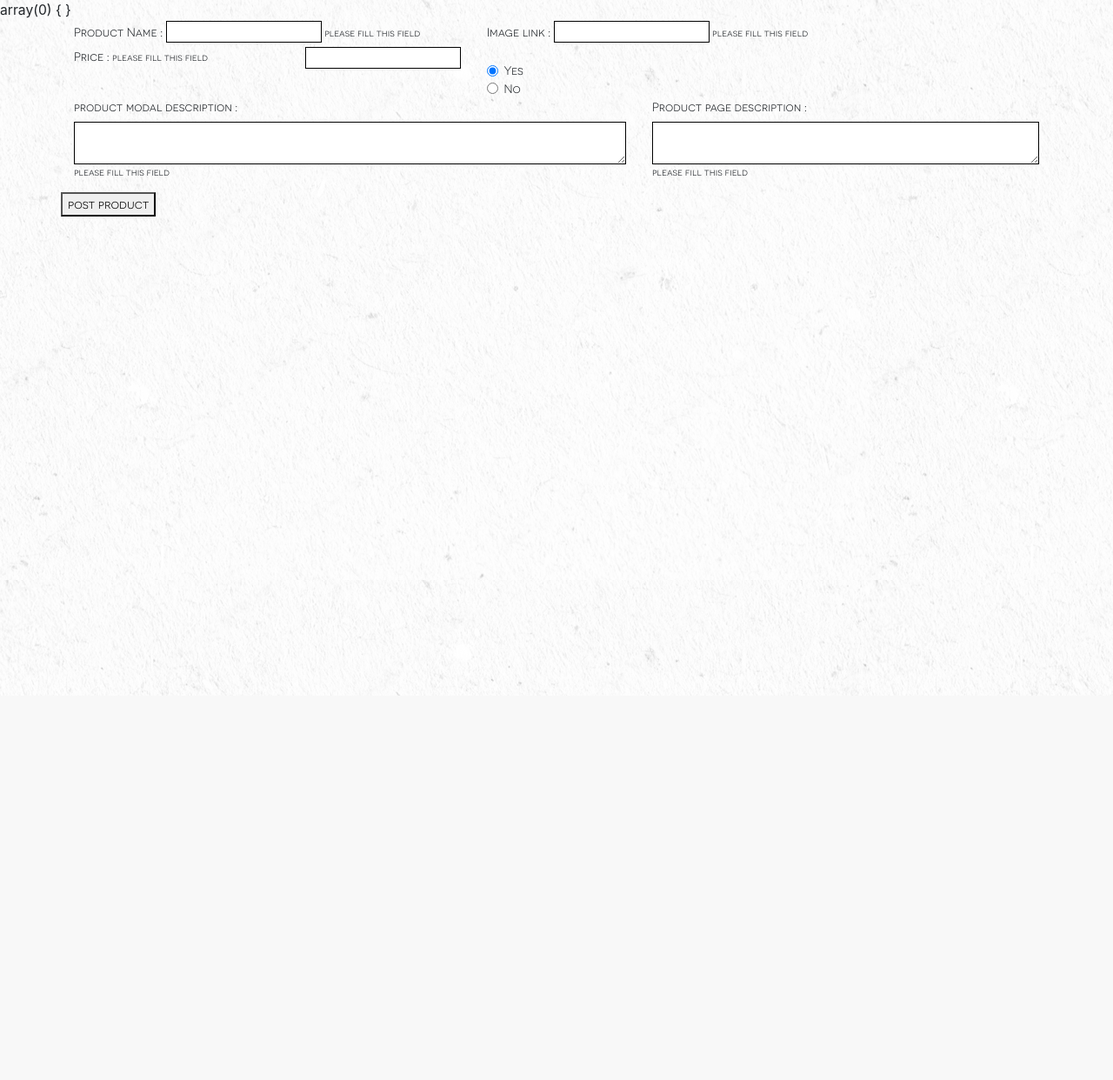
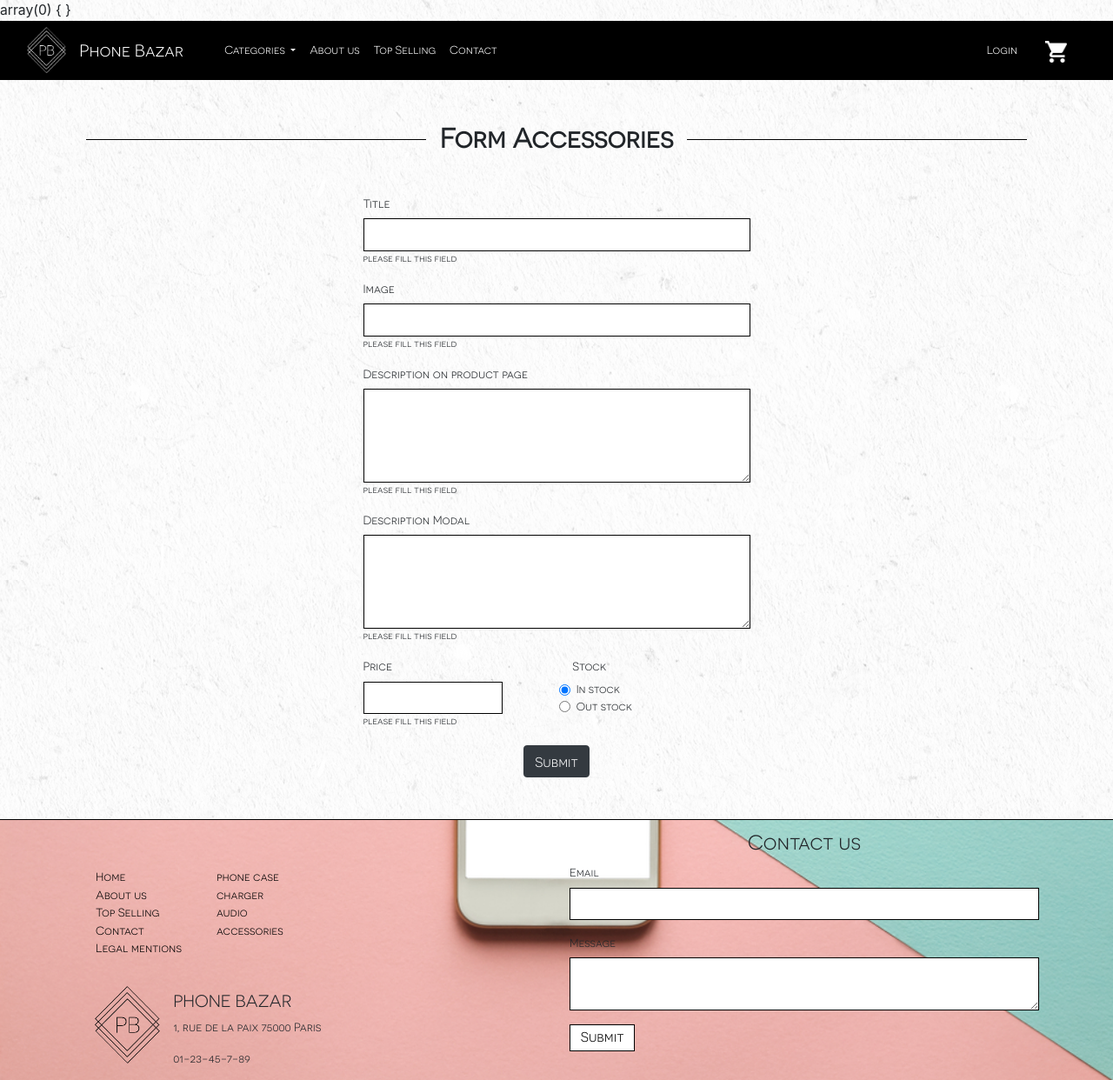
Before and after one commit to WildCodeSchool/orleans-0219-php-wildbazar7, a PHP site: page /admin.php in a window 1280 px wide. Shown: the whole page at 87% size. Before the commit the page ends 800 px from the top, so only its background shows below. Run offline with PHP 8.4, Linux system fonts and the light colour scheme; data that the repository does not hold is empty.

Commit message:
add form

```diff
--- a/admin.php
+++ b/admin.php
@@ -23,73 +23,107 @@ if(count(array_unique($validations)) === 1 && end($validations) === true && is_n
     <html lang="en">
     <head>
         <meta charset="UTF-8">
-    <title>Phone case</title>
-    <link rel="stylesheet" href="https://maxcdn.bootstrapcdn.com/bootstrap/4.0.0/css/bootstrap.min.css" integrity="sha384-Gn5384xqQ1aoWXA+058RXPxPg6fy4IWvTNh0E263XmFcJlSAwiGgFAW/dAiS6JXm" crossorigin="anonymous">
+        <title>Accessories</title>
+        <link rel="stylesheet" href="https://maxcdn.bootstrapcdn.com/bootstrap/4.0.0/css/bootstrap.min.css"
+              integrity="sha384-Gn5384xqQ1aoWXA+058RXPxPg6fy4IWvTNh0E263XmFcJlSAwiGgFAW/dAiS6JXm" crossorigin="anonymous">
         <link rel="stylesheet" href="style.css" crossorigin="anonymous">
     </head>
     <body>
+    <!-- Navbar -->
 
+    <?php include 'header.php' ?>
+
+    <section>
         <form action="admin.php" method="post">
             <div class="container">
-        <div class="row content-justify-center">
+                <h2 class="font-weight-bold my-5 ---title--- cat-title mx-auto">Form Accessories</h2>
+                <div class="row justify-content-center">
                     <div class="col-5">
-                <div>
-                    <label for="title">Product Name : </label>
-                    <input type="text" id="nom" name="product_title" required>
+                        <div class="form-group">
+                            <label for="title">Title</label>
+                            <input class="form-control" id="title" name="product_title" rows="1">
                             <small><?php if($validations['product_title']!==true){echo 'please fill this field';} ?></small>
                         </div>
+                    </div>
+                </div>
+                <div class="row justify-content-center">
+                    <div class="col-5">
                         <div class="form-group">
-                    <label for="price">Price : </label>
-                    <input class="float-right" type="tel" id="set_price" name="product_price" required>
+                            <label for="exampleFormControlTextarea1">Image</label>
+                            <input class="form-control" id="imageUrl" name="product_image" rows="1">
+                            <small><?php if($validations['product_image']!==true){echo 'please fill this field';} ?></small>
+                        </div>
+                    </div>
+                </div>
+                <div class="row justify-content-center">
+                    <div class="col-5">
+                        <div class="form-group">
+                            <label for="descShort">Description on product page</label>
+                            <textarea class="form-control" id="descShort" name="product_descriptionShort" rows="4"></textarea>
+                            <small><?php if($validations['product_descriptionShort']!==true){echo 'please fill this field';} ?></small>
+                        </div>
+                    </div>
+                </div>
+                <div class="row justify-content-center">
+                    <div class="col-5">
+                        <div class="form-group">
+                            <label for="descLong">Description Modal</label>
+                            <textarea class="form-control" id="descLong" name="product_descriptionLong" rows="4"></textarea>
+                            <small><?php if($validations['product_descriptionLong']!==true){echo 'please fill this field';} ?></small>
+                        </div>
+                    </div>
+                </div>
+                <div class="row justify-content-center">
+                    <div class="col-2">
+                        <div class="form-group">
+                            <label for="price">Price</label>
+                            <input class="form-control" id="price" name="product_price" rows="1">
                             <small><?php if($validations['product_price']!==true){echo 'please fill this field';} ?></small>
                         </div>
                     </div>
-            <div class="col-5">
-                <div class="form-group">
-                    <label for="image">Image link :</label>
-                    <input type="tel" id="set_price" name="product_image" required>
-                    <small><?php if($validations['product_image']!==true){echo 'please fill this field';} ?></small>
-                </div>
-
+                    <div class="col-3 .offset-3">
+                        <fieldset class="form-group">
+                            <div class="row justify-content-center">
+                                <div class="col-9">
+                                    <legend class="col-form-label col-sm-2 pt-0">Stock</legend>
                                     <div class="form-check">
-                    <input class="form-check-input" type="radio" name="product_inStock" id="exampleRadios1" value="true"
-                           checked>
-                    <label class="form-check-label" for="exampleRadios1">
-                        Yes
+                                        <input class="form-check-input" type="radio" name="gridRadios" id="gridRadios1"
+                                               value="option1" checked>
+                                        <label class="form-check-label" for="gridRadios1">
+                                            In stock
                                         </label>
                                     </div>
                                     <div class="form-check">
-                    <input class="form-check-input" type="radio" name="product_inStock" id="exampleRadios2"
-                           value="false">
-                    <label class="form-check-label" for="exampleRadios2">
-                        No
+                                        <input class="form-check-input" type="radio" name="gridRadios" id="gridRadios2"
+                                               value="option2">
+                                        <label class="form-check-label" for="gridRadios2">
+                                            Out stock
                                         </label>
                                     </div>
                                 </div>
-
-            <div class="col-7">
-                <div class="form-group">
-                    <label for="descriptionLong">product modal description :</label>
-                    <textarea class="w-100" type="text" id="product_descLong" name="product_descriptionLong"
-                              required></textarea>
-                    <small><?php if($validations['product_descriptionLong']!==true){echo 'please fill this field';} ?></small>
+                            </div>
+                        </fieldset>
                     </div>
                 </div>
-            <div class="col-5">
-                <div class="form-group">
-                    <label for="courriel">Product page description :</label>
-                    <textarea class="w-100" type="email" id="product_descShort" name="product_descriptionShort"
-                              required></textarea>
-                    <small><?php if($validations['product_descriptionShort']!==true){echo 'please fill this field';} ?></small>
-                </div>
-            </div>
-            <div class="button">
-                <button type="submit">post product</button>
-            </div>
-
+                <div class="text-center mt-1 mb-5">
+                    <button type="submit" class="btn btn-dark">Submit</button>
                 </div>
             </div>
         </form>
+    </section>
 
+    <!--Footer-->
+
+    <?php include 'footer.php' ?>
+
+    <script src="https://code.jquery.com/jquery-3.3.1.slim.min.js"
+            integrity="sha384-q8i/X+965DzO0rT7abK41JStQIAqVgRVzpbzo5smXKp4YfRvH+8abtTE1Pi6jizo"
+            crossorigin="anonymous"></script>
+    <script src="https://cdnjs.cloudflare.com/ajax/libs/popper.js/1.14.7/umd/popper.min.js"
+            integrity="sha384-UO2eT0CpHqdSJQ6hJty5KVphtPhzWj9WO1clHTMGa3JDZwrnQq4sF86dIHNDz0W1"
+            crossorigin="anonymous"></script>
+    <script src="https://stackpath.bootstrapcdn.com/bootstrap/4.3.1/js/bootstrap.min.js"
+            integrity="sha384-JjSmVgyd0p3pXB1rRibZUAYoIIy6OrQ6VrjIEaFf/nJGzIxFDsf4x0xIM+B07jRM"
+            crossorigin="anonymous"></script>
     </body>
     </html>
```
Lines whose indentation alone changed are shown as unchanged.
